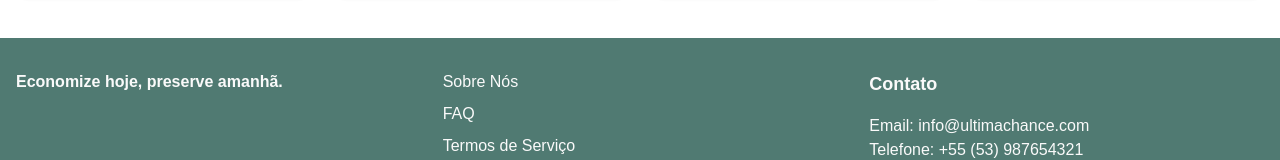
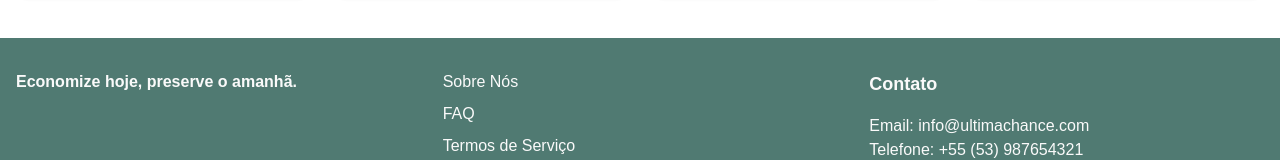
Before and after one commit to joaovitorwoliveira/hackaween, a Next.js app: page / in a window 1280 px wide. Shown: the part 1438-1598 px from the top of the page. Built offline with nearby package versions, Linux system fonts and the light colour scheme; no server answers.

Commit message:
Fix: Small typo

```diff
--- a/src/components/Footer.tsx
+++ b/src/components/Footer.tsx
@@ -7,7 +7,7 @@ export default function Footer() {
         <div className="grid grid-cols-1 md:grid-cols-3 gap-8">
           <div>
             {/* <h3 className="text-lg font-semibold mb-4">Sobre Última Chance</h3> */}
-            <p className="font-semibold">Economize hoje, preserve amanhã.</p>
+            <p className="font-semibold">Economize hoje, preserve o amanhã.</p>
           </div>
           <div>
             {/* <h3 className="text-lg font-semibold mb-4">Links</h3> */}
```
